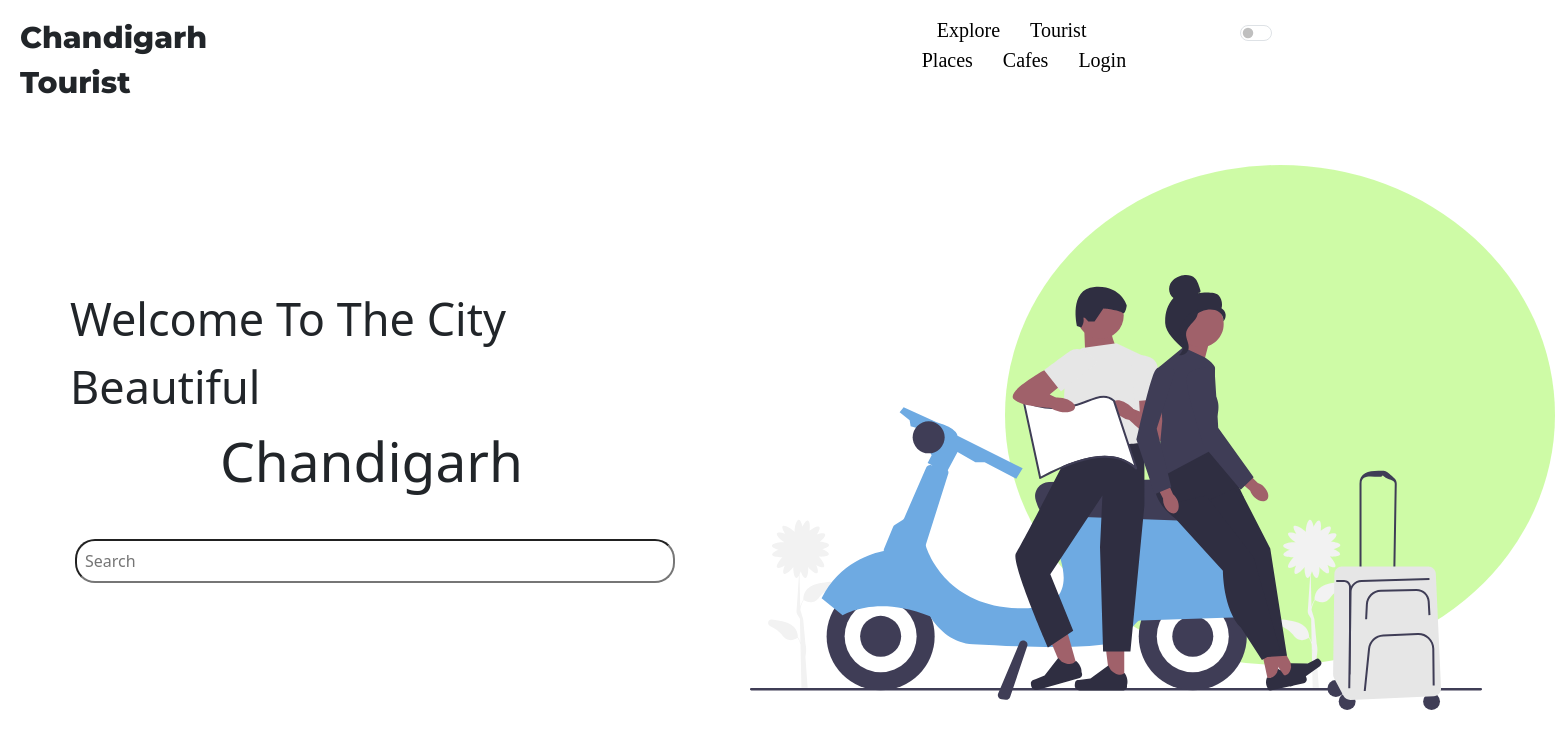
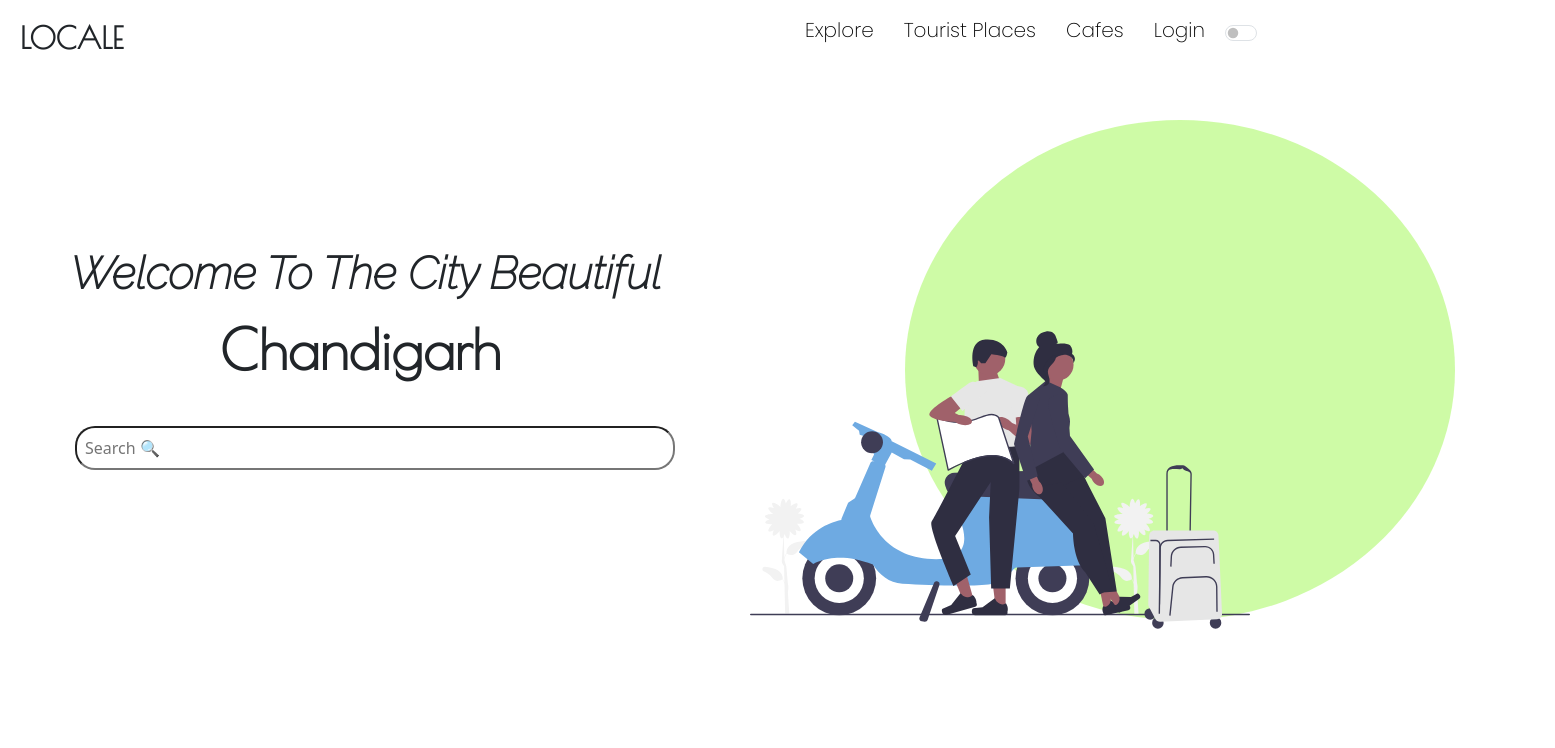
Before and after one commit to vivekk-tiwari/LOCALE, a React (Create React App) app in the folder my-app/: page / in a window 1280 px wide. Shown: the top 748 px of the page, 1555 px wide, since content can reach past the window. Built offline with nearby package versions, Linux system fonts and the light colour scheme.

Commit message:
Change Fonts

```diff
--- a/my-app/public/index.html
+++ b/my-app/public/index.html
@@ -12,6 +12,10 @@
     <link rel="preconnect" href="https://fonts.googleapis.com">
     <link rel="preconnect" href="https://fonts.gstatic.com" crossorigin>
     <link href="https://fonts.googleapis.com/css2?family=Montserrat:wght@800&display=swap" rel="stylesheet">
+    <link rel="preconnect" href="https://fonts.googleapis.com">
+    <link href="https://fonts.googleapis.com/css2?family=Poiret+One&display=swap" rel="stylesheet">
+    <link href="https://fonts.googleapis.com/css2?family=Merriweather&family=Montserrat&family=Raleway:ital,wght@1,100&family=Sacramento&display=swap" rel="stylesheet">
+    <link href="https://fonts.googleapis.com/css2?family=Poppins:wght@200&display=swap" rel="stylesheet">
     <title>Million Dollar Idea</title>
   </head>
   <body>
--- a/my-app/public/styles.css
+++ b/my-app/public/styles.css
@@ -1,25 +1,33 @@
+body {
+    width:1280px;
+    /* background-image: url("https://www.transparenttextures.com/patterns/connected.png"); */
+}
+
 /* NAVBAR COMPONENT CSS */
 .Navbar_main{
     margin-top: 15px;
+    width:1280px;
     display: flex;
 }
 
 .Navbar_heading{
     font-size: 30px;
     margin-left: 20px;
-    font-family: 'Montserrat', sans-serif;
+    font-family: 'Poiret One', cursive;
+    font-weight: 750;
     width: 350px;
 }
 
 .Navbar_link{
-    margin-left: 620px;
+    margin-left: 420px;
 }
 
 #link1,#link2,#link3,#link4{
     text-decoration: none;
     color: black;
     font-size: 20px;
-    font-family: 'Cardo', serif;
+    font-family: 'Poppins', sans-serif;
+    font-weight: 200;
     padding-right: 15px;
     padding-left: 15px;
 }
@@ -36,11 +44,15 @@
     font-size: 45px;
     margin-bottom: 0px;
     margin-left: 70px;
+    font-family: 'Raleway', sans-serif;
+    font-weight: 700;
 }
 
 #home_title1{
     font-size: 55px;
     margin-left: 220px;
+    font-family: 'Poiret One', cursive;
+    font-weight:1000
 }
 
 .home_heading{
@@ -49,11 +61,14 @@
 
 .home_main{
     display: flex;
+    width:1280px;
 }
 
 #home_img{
     margin-top: 140px;
     margin-left: 75px;
+    height:500px;
+    width:500px
 }
 
 .home_image{
@@ -75,7 +90,7 @@
     background-color: rgb(185, 250, 129);
     opacity: 70%;
     border-radius: 50%;
-    margin-left: 330px;
+    margin-left: 230px;
     margin-top: 30px;
     z-index: -1;
 }
--- a/my-app/src/components/Navbar.jsx
+++ b/my-app/src/components/Navbar.jsx
@@ -5,7 +5,7 @@ function Navbar(){
     return(
         <>
         <div className="Navbar_main">
-            <div className="Navbar_heading">Chandigarh Tourist</div>
+            <div className="Navbar_heading">LOCALE</div>
             <div className="Navbar_link">
                 <a id="link1" href="#">Explore</a>
                 <a id="link2" href="#">Tourist Places</a>
--- a/my-app/src/components/Search.jsx
+++ b/my-app/src/components/Search.jsx
@@ -4,7 +4,7 @@ function Search(props){
     return(
         <div>
             <form>
-                <input id={props.id} placeholder="Search"></input>
+                <input id={props.id} placeholder="Search 🔍"></input>
             </form>
         </div>
     )
```
